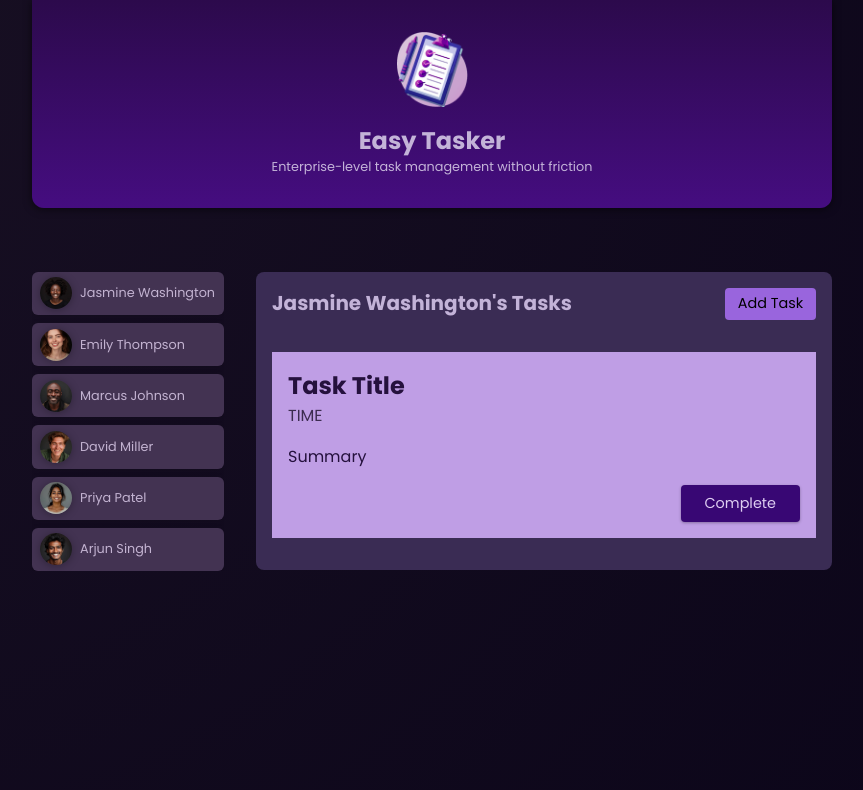
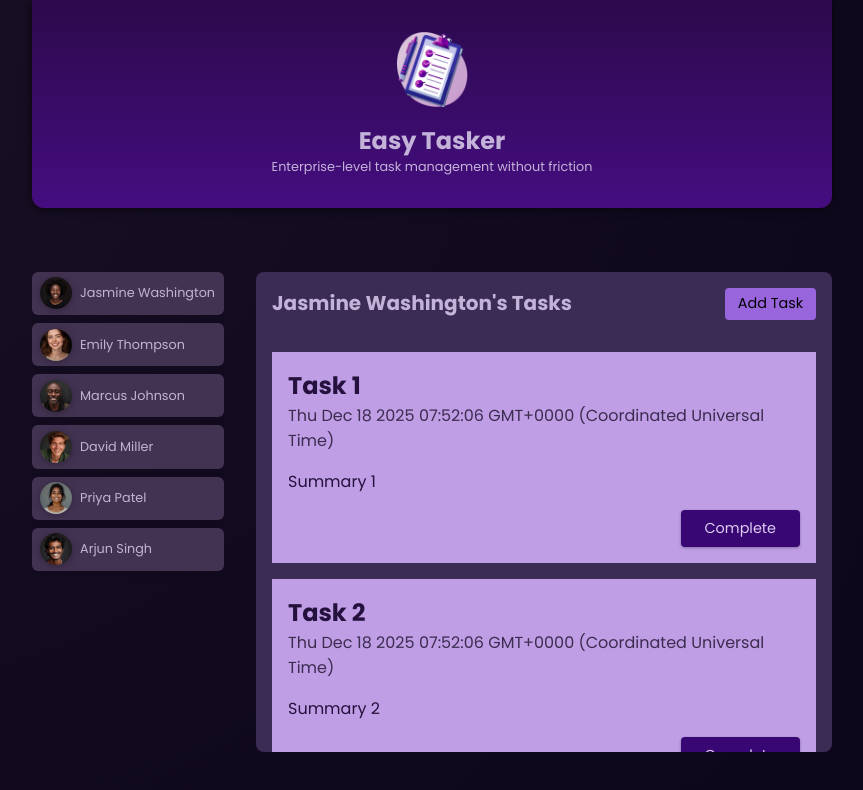
Before and after one commit to joaovcalvet/angular-easy-tasker, an Angular app: page / in a window 1280 px wide. Both pictures are taken after a click on the button "Jasmine Washington". Shown: the top 790 px of the page, without its empty margins (208-1071 px from the left). Built offline with nearby package versions, Linux system fonts and the light colour scheme.

Commit message:
feat(tasks): added tasks fetch logic

```diff
--- a/src/app/app.html
+++ b/src/app/app.html
@@ -11,7 +11,7 @@
 
   @let user = selectedUser();
   @if (user) {
-    <app-tasks [user]="user" />
+    <app-tasks [user]="user" [tasks]="selectedTasks()" />
   } @else {
     <p>No user selected</p>
   }
--- a/src/app/app.ts
+++ b/src/app/app.ts
@@ -6,7 +6,53 @@ import { UserComponent } from './components/default/user/user';
 import { TasksComponent } from './components/default/tasks/tasks';
 
 import { User } from './types/user';
+import { Task } from './types/task';
 import { DUMMY_USERS } from './dummy-users';
+
+const DUMMY_TASKS: Task[] = [
+    {
+      id: 't1',
+      userId: 'u1',
+      title: 'Task 1',
+      summary: 'Summary 1',
+      dueDate: new Date(),
+    },
+    {
+      id: 't2',
+      userId: 'u1',
+      title: 'Task 2',
+      summary: 'Summary 2',
+      dueDate: new Date(),
+    },
+    {
+      id: 't3',
+      userId: 'u1',
+      title: 'Task 3',
+      summary: 'Summary 3',
+      dueDate: new Date(),
+    },
+    {
+      id: 't4',
+      userId: 'u2',
+      title: 'Task 4',
+      summary: 'Summary 4',
+      dueDate: new Date(),
+    },
+    {
+      id: 't5',
+      userId: 'u3',
+      title: 'Task 5',
+      summary: 'Summary 5',
+      dueDate: new Date(),
+    },
+    {
+      id: 't6',
+      userId: 'u4',
+      title: 'Task 6',
+      summary: 'Summary 6',
+      dueDate: new Date(),
+    },
+  ];
 
 @Component({
   selector: 'app-root',
@@ -16,10 +62,16 @@ import { DUMMY_USERS } from './dummy-users';
 })
 export class App {
   protected readonly users = DUMMY_USERS;
+  protected readonly tasks = DUMMY_TASKS;
+
   protected readonly selectedUser = signal<User | undefined>(undefined);
+  protected readonly selectedTasks = signal<Task[] | undefined>(undefined);
 
   protected onUserSelected(userId: string): void {
     const user = this.users.find(user => user.id === userId);
+    const tasks = this.tasks.filter(task => task.userId == userId);
+
     this.selectedUser.set(user);
+    this.selectedTasks.set(tasks);
   }
 }
--- a/src/app/components/default/tasks/task/task.html
+++ b/src/app/components/default/tasks/task/task.html
@@ -1,7 +1,7 @@
 <article>
-    <h2>Task Title</h2>
-    <time>TIME</time>
-    <p>Summary</p>
+    <h2>{{ task().title }}</h2>
+    <time>{{ task().dueDate }}</time>
+    <p>{{ task().summary }}</p>
     <p class="actions">
         <button>Complete</button>
     </p>
--- a/src/app/components/default/tasks/task/task.ts
+++ b/src/app/components/default/tasks/task/task.ts
@@ -1,4 +1,5 @@
-import { Component } from '@angular/core';
+import { Component, input } from '@angular/core';
+import { Task } from '../../../../types/task';
 
 @Component({
   selector: 'app-task',
@@ -7,5 +8,5 @@ import { Component } from '@angular/core';
   styleUrl: './task.css',
 })
 export class TaskComponent {
-
+  public readonly task = input.required<Task>();
 }
--- a/src/app/components/default/tasks/tasks.html
+++ b/src/app/components/default/tasks/tasks.html
@@ -7,8 +7,15 @@
     </header>
 
     <ul>
-        <li>
-            <app-task />
-        </li>
+        @if (hasTasks()) {
+            @let taskList = tasks();
+            @for (task of taskList; track task.id) {
+                <li>
+                    <app-task [task]="task" />
+                </li>
+            }
+        } @else {
+            <p>No tasks found.</p>
+        }
     </ul>
 </section>
--- a/src/app/components/default/tasks/tasks.ts
+++ b/src/app/components/default/tasks/tasks.ts
@@ -1,6 +1,7 @@
-import { Component, input } from '@angular/core';
+import { Component, computed, input } from '@angular/core';
 import { User } from '../../../types/user';
 import { TaskComponent } from "./task/task";
+import { Task } from '../../../types/task';
 
 @Component({
   selector: 'app-tasks',
@@ -10,4 +11,7 @@ import { TaskComponent } from "./task/task";
 })
 export class TasksComponent {
   public readonly user = input.required<User>();
+  public readonly tasks = input.required<Task[] | undefined>();
+
+  public readonly hasTasks = computed(() => (this.tasks()?.length ?? 0) > 0);
 }
--- /dev/null
+++ b/src/app/types/task.ts
@@ -0,0 +1,7 @@
+export interface Task {
+    id: string;
+    userId: string;
+    title: string;
+    summary: string;
+    dueDate: Date;
+}
```
